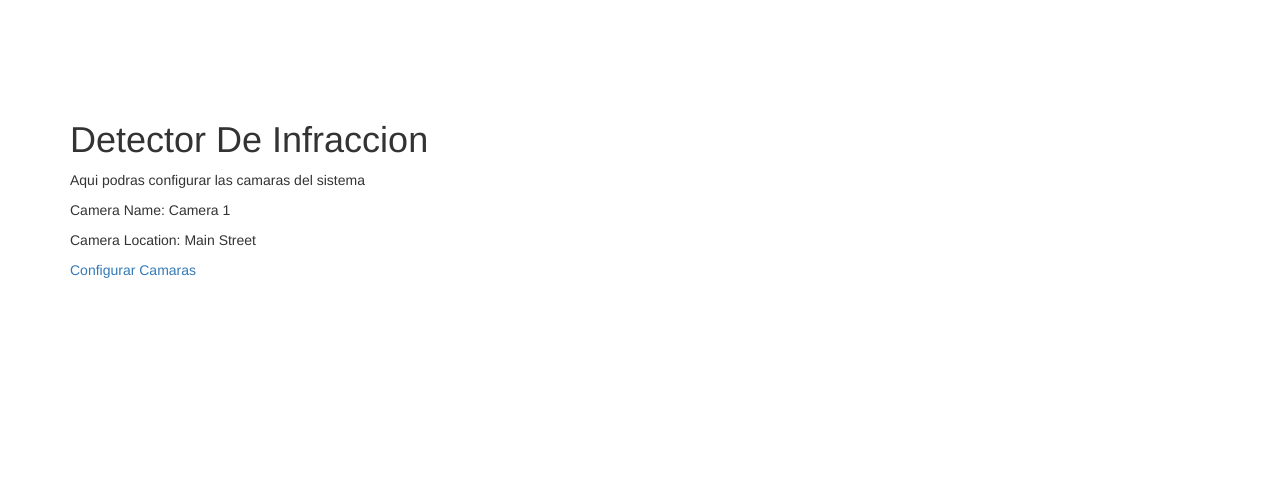
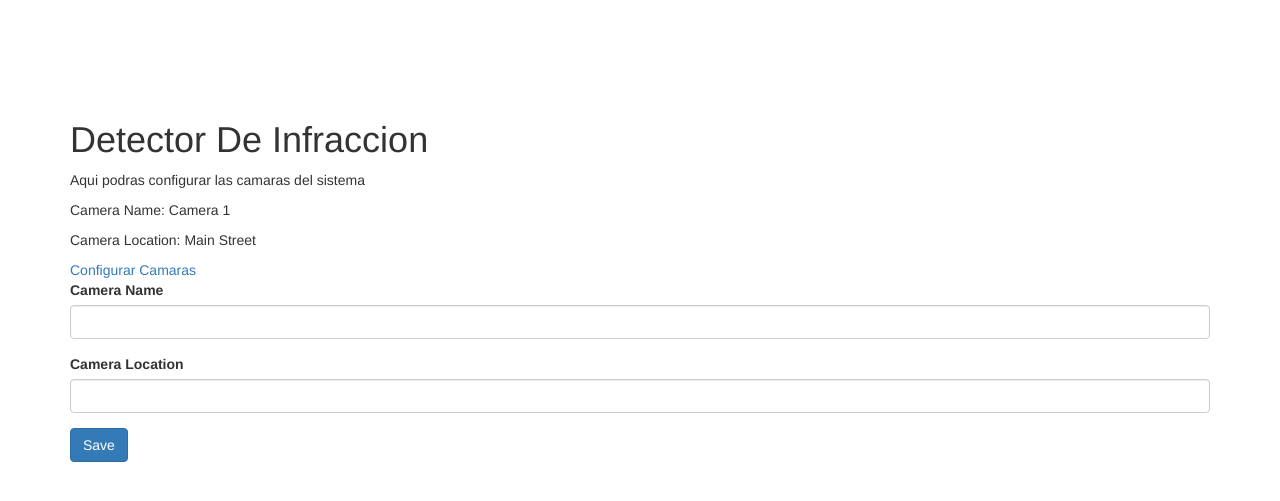
Before and after one commit to christpaul01/DetectorDeInfraccion, a Django app: page /camaras/ in a window 1280 px wide. Shown: the top 501 px of the page. Run offline with Django 5.2, Linux system fonts and the light colour scheme; some libraries are stand-ins or nearby versions.

Commit message:
Actualizacion Ejemplo POST

```diff
--- a/camaras/templates/configCamaras.html
+++ b/camaras/templates/configCamaras.html
@@ -19,6 +19,20 @@
         <p>Camera Name: {{ camera_name }}</p>
         <p>Camera Location: {{ camera_location }}</p>
         <a href="http://localhost:8000/camaras">Configurar Camaras</a>
+
+        <form method="post" action="{% url 'camaras' %}">
+            {% csrf_token %}
+            <div class="form-group">
+                <label for="camera_name">Camera Name</label>
+                <input type="text" class="form-control" id="camera_name" name="camera_name" required>
+            </div>
+            <div class="form-group">
+                <label for="camera_location">Camera Location</label>
+                <input type="text" class="form-control" id="camera_location" name="camera_location" required>
+            </div>
+            <button type="submit" class="btn btn-primary">Save</button>
+        </form>
+
     </div>
 </body>
 </html>
--- a/camaras/views.py
+++ b/camaras/views.py
@@ -1,10 +1,17 @@
-from django.shortcuts import render
+from django.shortcuts import render, redirect
 from django.http import HttpResponse
 from django.template import loader
 
 def camaras(request):
-    context = {
-        'camera_name': 'Camera 1',
-        'camera_location': 'Main Street'
-    }
-    return render(request, 'configCamaras.html', context)
+    if request.method == 'POST':
+        # Handle form submission
+        camera_name = request.POST.get('camera_name')
+        camera_location = request.POST.get('camera_location')
+        print(camera_name, camera_location)
+        return redirect('camaras')
+    else:
+        context = {
+            'camera_name': 'Camera 1',
+            'camera_location': 'Main Street'
+        }
+        return render(request, 'configCamaras.html', context)
```
